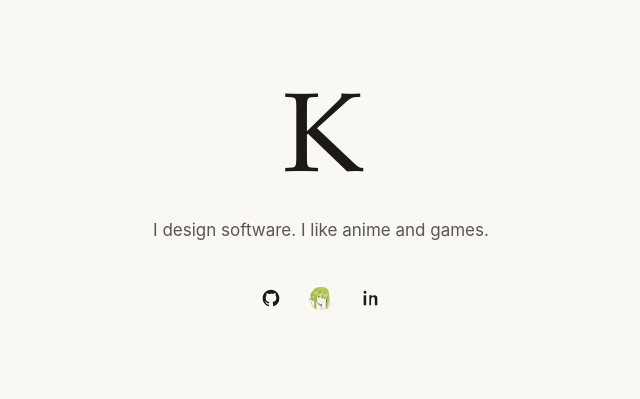
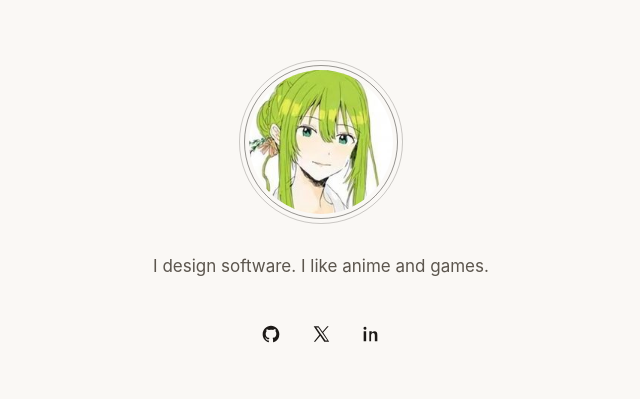
Before and after one commit to khay/khay.me, a plain HTML site: page index.html in a window 1280 px wide. Shown: the part 192-591 px from the top of the page, without its empty margins (319-959 px from the left). Drawn offline with Linux system fonts and the light colour scheme.

Commit message:
Replace the name with the X avatar in a double ring
Social links are brand icons again. The picture still labels the page as K.

Co-authored-by: K <khayusaki@gmail.com>

```diff
--- a/index.html
+++ b/index.html
@@ -30,7 +30,11 @@
 </head>
 <body>
   <main>
-    <h1>K</h1>
+    <h1>
+      <span class="frame">
+        <img src="avatar.jpg" alt="K" width="192" height="192">
+      </span>
+    </h1>
     <p>I design software. I like anime and games.</p>
     <nav aria-label="Social">
       <a href="https://github.com/khay" aria-label="GitHub" title="GitHub" rel="me">
@@ -39,7 +43,9 @@
         </svg>
       </a>
       <a href="https://x.com/khayusaki" aria-label="X" title="X" rel="me">
-        <img src="avatar.jpg" alt="" width="22" height="22">
+        <svg viewBox="0 0 24 24" aria-hidden="true" focusable="false">
+          <path fill="currentColor" d="M14.6 10.3 21.2 2.8h-1.7l-5.7 6.6L9.1 2.8H3.2l6.9 10L3.4 21.2h1.7l6-7 4.8 7h5.9l-7.2-10.9zm-2.1 2.5-.7-.9-5.5-7.8h2.4l4.5 6.4.7.9 5.8 8.3h-2.4l-4.8-6.9z"/>
+        </svg>
       </a>
       <a href="https://www.linkedin.com/in/khayusaki/" aria-label="LinkedIn" title="LinkedIn" rel="me">
         <svg viewBox="0 0 24 24" aria-hidden="true" focusable="false">
--- a/styles.css
+++ b/styles.css
@@ -3,7 +3,6 @@
   --bg: #faf8f5;
   --fg: #1c1916;
   --muted: #5c564e;
-  --serif: "Iowan Old Style", "Palatino Linotype", Palatino, Georgia, "Times New Roman", serif;
   --sans: -apple-system, BlinkMacSystemFont, "Segoe UI", Helvetica, Arial, sans-serif;
 }
 
@@ -50,12 +49,34 @@ main {
 }
 
 h1 {
-  margin: 0 0 1.25rem;
-  font-family: var(--serif);
-  font-weight: 400;
-  font-size: clamp(4.75rem, 14vw, 7rem);
-  line-height: 0.9;
-  letter-spacing: -0.045em;
+  margin: 0 0 1.75rem;
+  line-height: 0;
+}
+
+.frame {
+  position: relative;
+  display: inline-block;
+  padding: 0.55rem;
+  border: 1px solid color-mix(in srgb, var(--fg) 22%, transparent);
+  border-radius: 50%;
+}
+
+.frame::after {
+  content: "";
+  position: absolute;
+  inset: 0.22rem;
+  border: 1px solid color-mix(in srgb, var(--fg) 45%, transparent);
+  border-radius: 50%;
+  pointer-events: none;
+}
+
+.frame img {
+  display: block;
+  width: clamp(7.25rem, 32vw, 9rem);
+  height: auto;
+  aspect-ratio: 1;
+  object-fit: cover;
+  border-radius: 50%;
 }
 
 p {
@@ -79,18 +100,10 @@ nav a {
   border-radius: 999px;
 }
 
-nav a svg,
-nav a img {
+nav a svg {
   width: 1.25rem;
   height: 1.25rem;
   display: block;
-}
-
-nav a img {
-  width: 1.45rem;
-  height: 1.45rem;
-  border-radius: 50%;
-  object-fit: cover;
 }
 
 nav a:hover {
@@ -119,8 +132,10 @@ nav a:hover {
 }
 
 @media (forced-colors: active) {
+  .frame,
+  .frame::after,
   nav a {
-    border: 1px solid CanvasText;
+    border-color: CanvasText;
   }
 }
 
```
Also changed, not shown: 1 other file.
